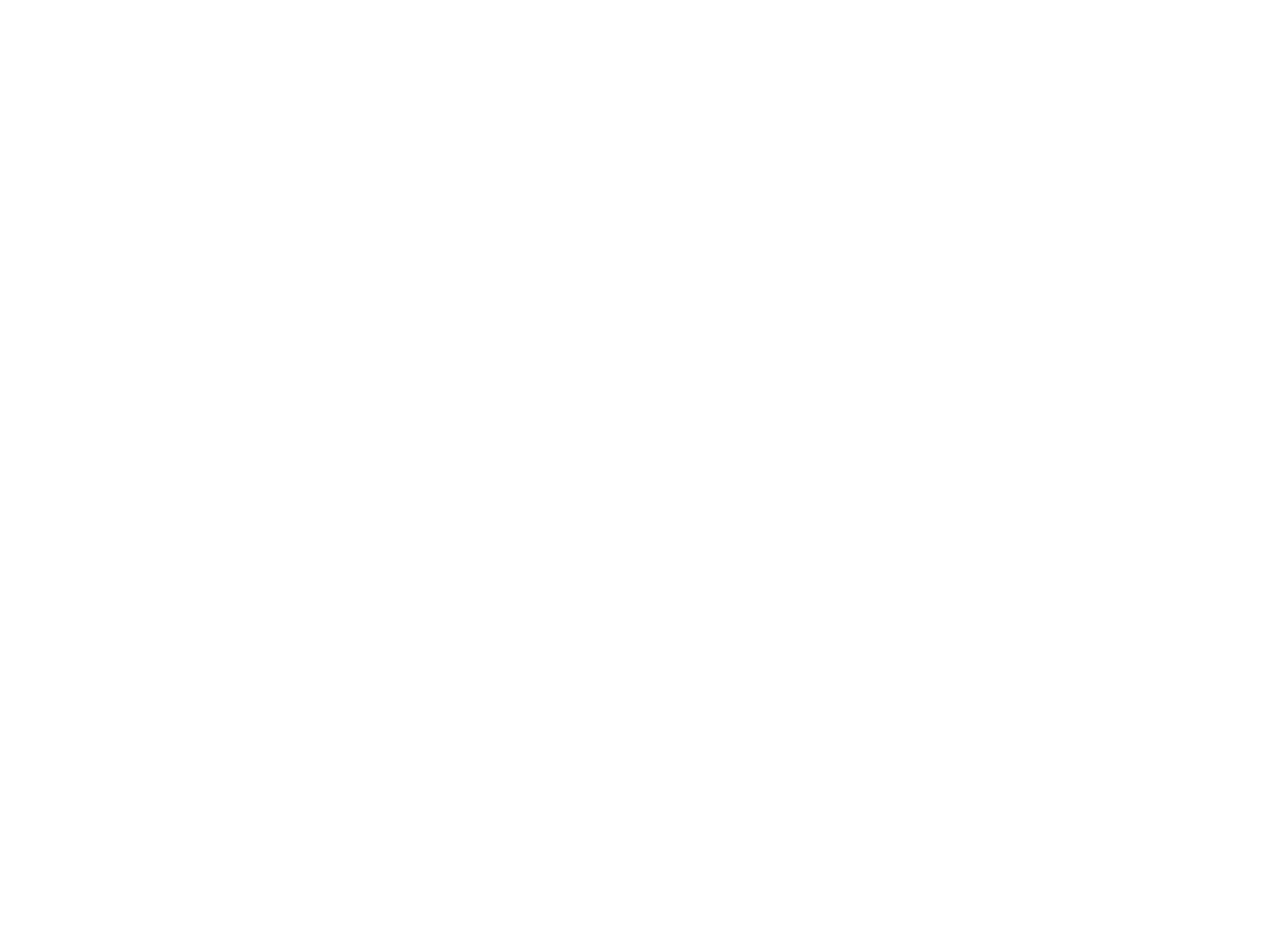
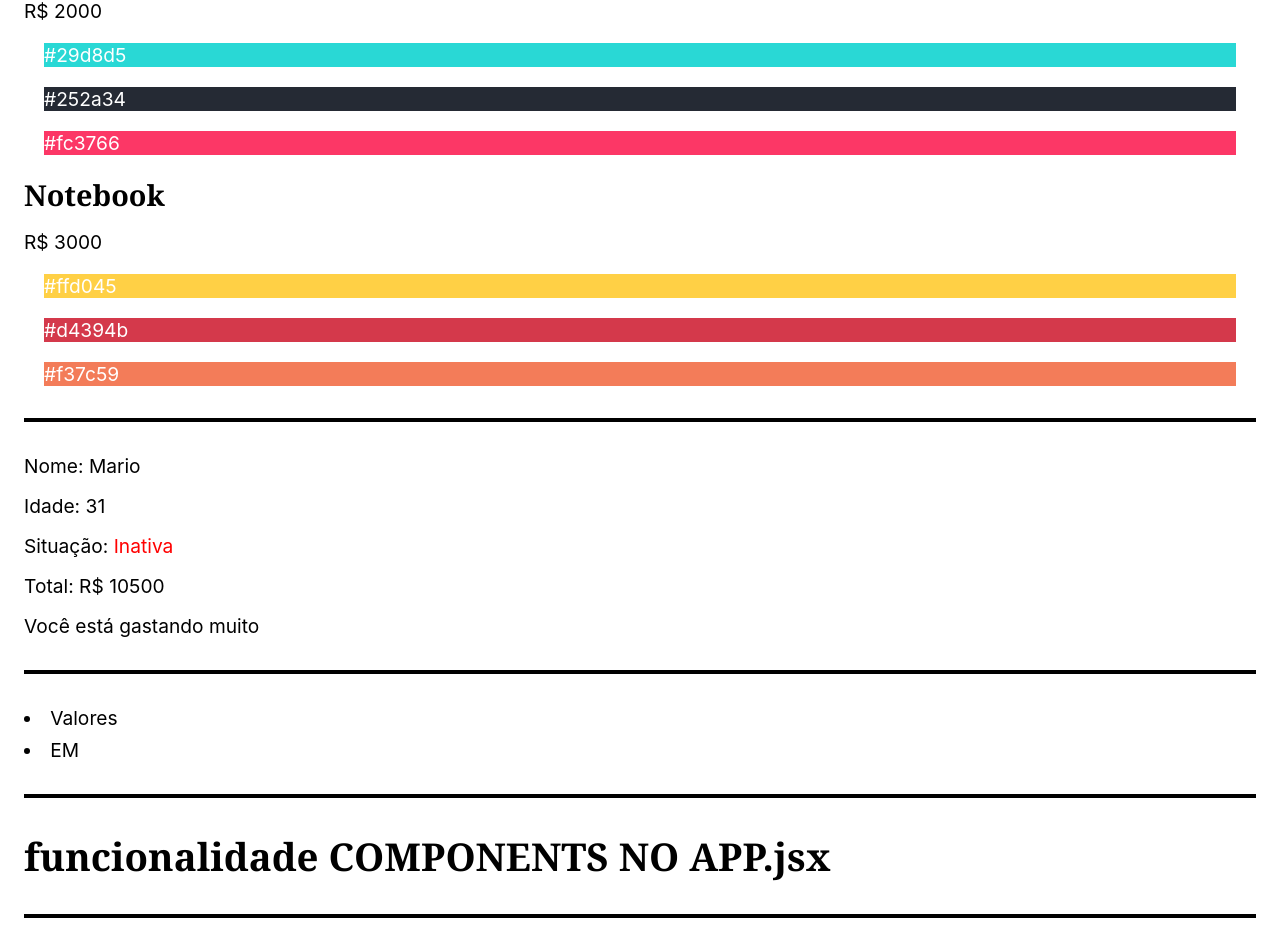
Before and after one commit to Emilio133752/projectInit, a React (Vite) app: page / in a window 1280 px wide. Shown: the part 80-1030 px from the top of the page. Before the commit the page ends 800 px from the top, so only its background shows below. Built offline with nearby package versions, Linux system fonts and the light colour scheme.

Commit message:
trabalhando com componentes parte01

```diff
--- a/src/App.jsx
+++ b/src/App.jsx
@@ -2,13 +2,16 @@
 import Exercicio from './aula02Jsx.jsx'
 import Array from './array.jsx'
 import Exercicio2 from './exercico2.jsx'
-import Eventos from './eventos.jsx'
+import Componentes from './Componentes.jsx'
 
 
 const App = () => {
   return (
     <React.Fragment>
-      <Eventos/>
+      <Exercicio2/>
+      <Exercicio/>
+      <Array/>
+      <Componentes/>
     </React.Fragment>
   )
 }
--- /dev/null
+++ b/src/Componentes.jsx
@@ -0,0 +1,12 @@
+import React from 'react'
+
+const Componentes = () => {
+  return (
+    <div>
+      <h1>funcionalidade COMPONENTS NO APP.jsx</h1>
+      <hr />
+    </div>
+  )
+}
+
+export default Componentes
--- a/src/array.jsx
+++ b/src/array.jsx
@@ -7,9 +7,11 @@
 
   return (
     <div>
+      <hr />
       {produtos.map((item) => (
         <li key={item}>{item}</li>
       ))}
+      <hr />
     </div>
     );
 }
--- a/src/aula02Jsx.jsx
+++ b/src/aula02Jsx.jsx
@@ -38,6 +38,7 @@
 
   return (
     <div>
+      <hr />
       <p>Nome: {dados.cliente}</p>
       <p>Idade: {dados.idade}</p>
       <p>
```
Also changed, not shown: src/componentes.jsx (deleted, +0 -13 lines).
